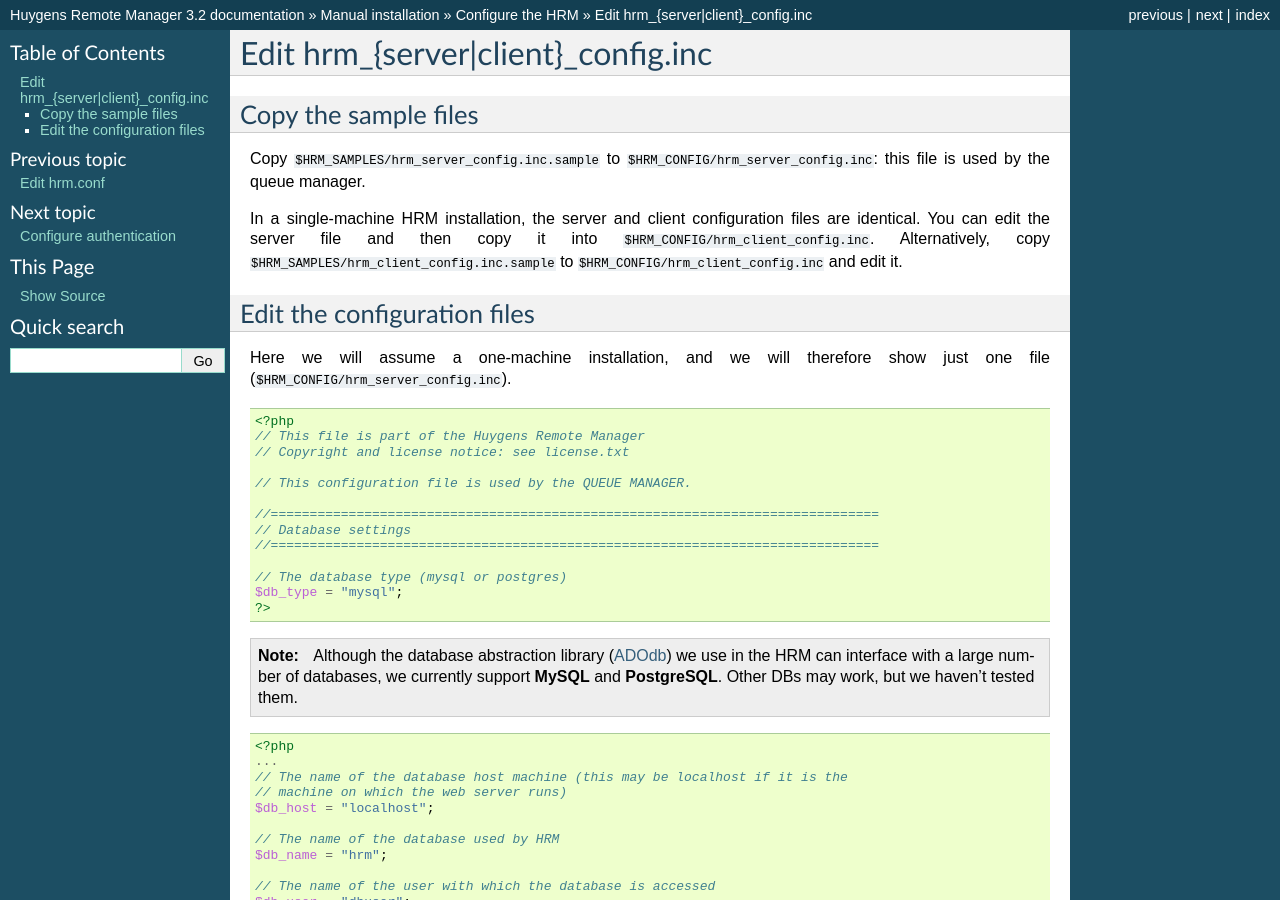
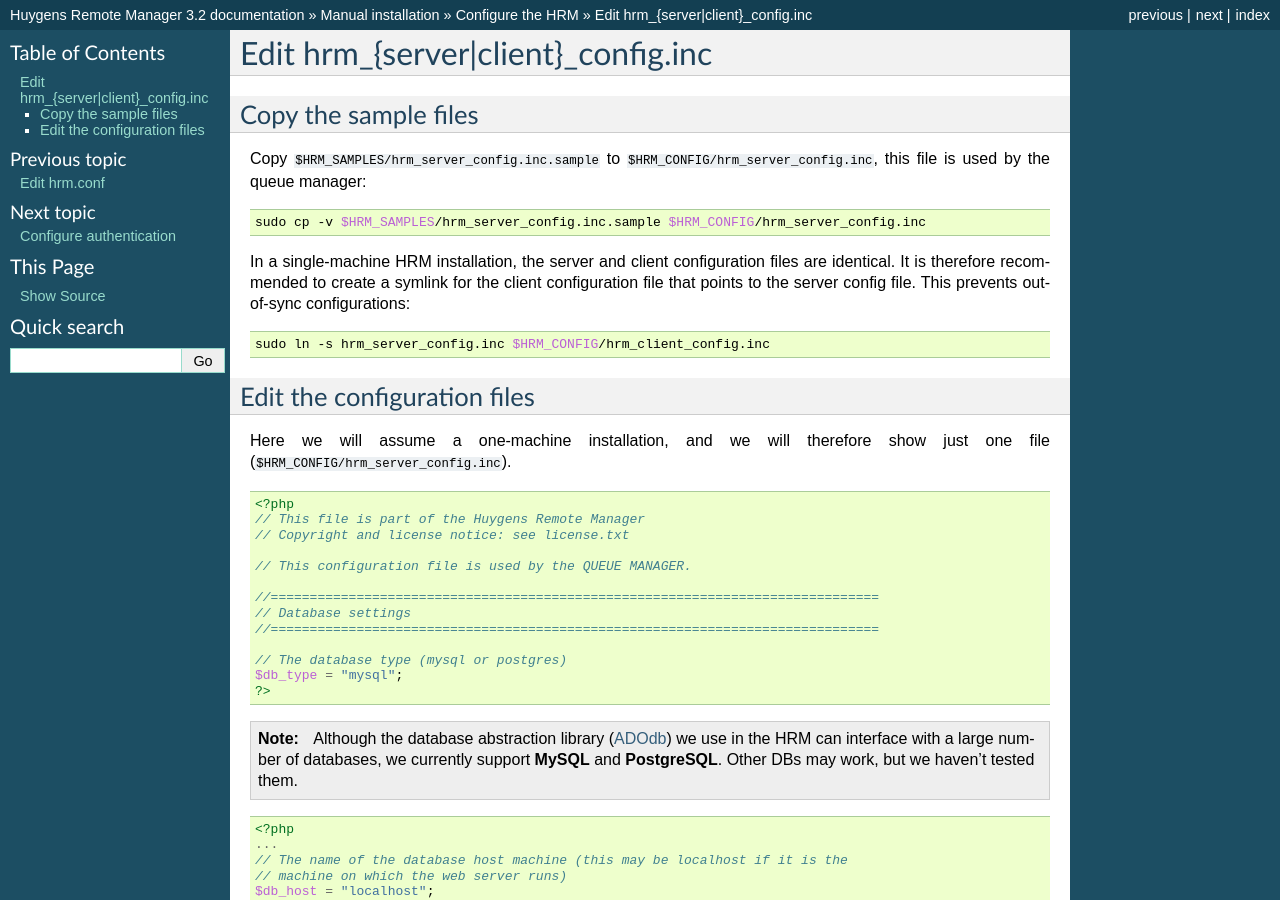
Before and after one commit to aarpon/hrm_docs, a Sphinx documentation site: the page built from docs/config_files.rst, in a window 1280 px wide and 900 px high. Built offline with Sphinx 7.4.7, drawn with Linux system fonts in a browser that asks for light colours.

Commit message:
Simplify and enhance client/server config file section.

```diff
--- a/docs/config_files.rst
+++ b/docs/config_files.rst
@@ -10,9 +10,20 @@
 Copy the sample files
 =====================
 
-Copy ``$HRM_SAMPLES/hrm_server_config.inc.sample`` to ``$HRM_CONFIG/hrm_server_config.inc``: this file is used by the queue manager.
+Copy ``$HRM_SAMPLES/hrm_server_config.inc.sample`` to ``$HRM_CONFIG/hrm_server_config.inc``, this file is used by the queue manager:
 
-In a single-machine HRM installation, the server and client configuration files are identical. You can edit the server file and then copy it into ``$HRM_CONFIG/hrm_client_config.inc``. Alternatively, copy ``$HRM_SAMPLES/hrm_client_config.inc.sample`` to ``$HRM_CONFIG/hrm_client_config.inc`` and edit it.
+.. code-block:: sh
+
+    sudo cp -v $HRM_SAMPLES/hrm_server_config.inc.sample $HRM_CONFIG/hrm_server_config.inc
+
+In a single-machine HRM installation, the server and client configuration files
+are identical. It is therefore recommended to create a symlink for the client
+configuration file that points to the server config file. This prevents
+out-of-sync configurations:
+
+.. code-block:: sh
+
+    sudo ln -s hrm_server_config.inc $HRM_CONFIG/hrm_client_config.inc
 
 Edit the configuration files
 ============================
```
